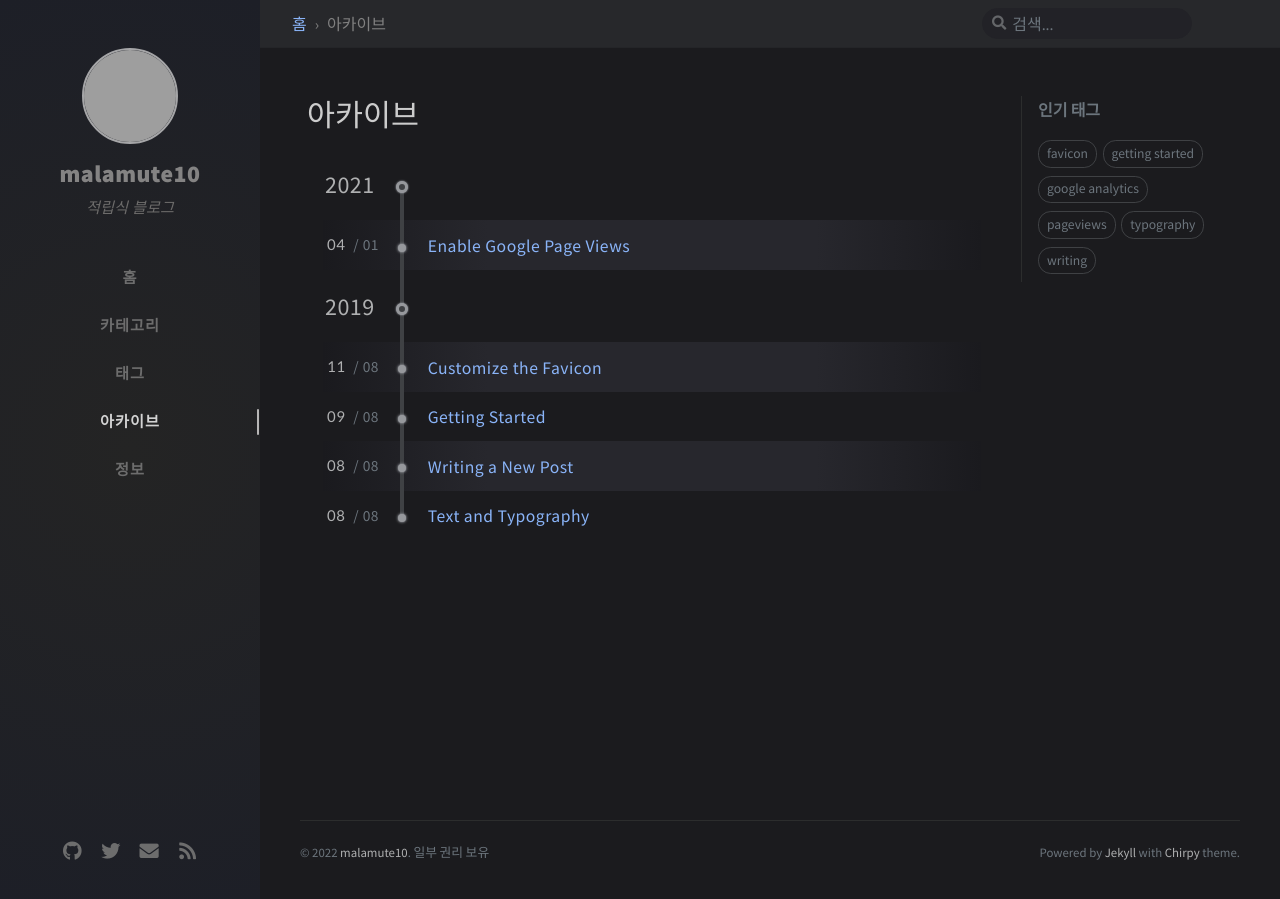
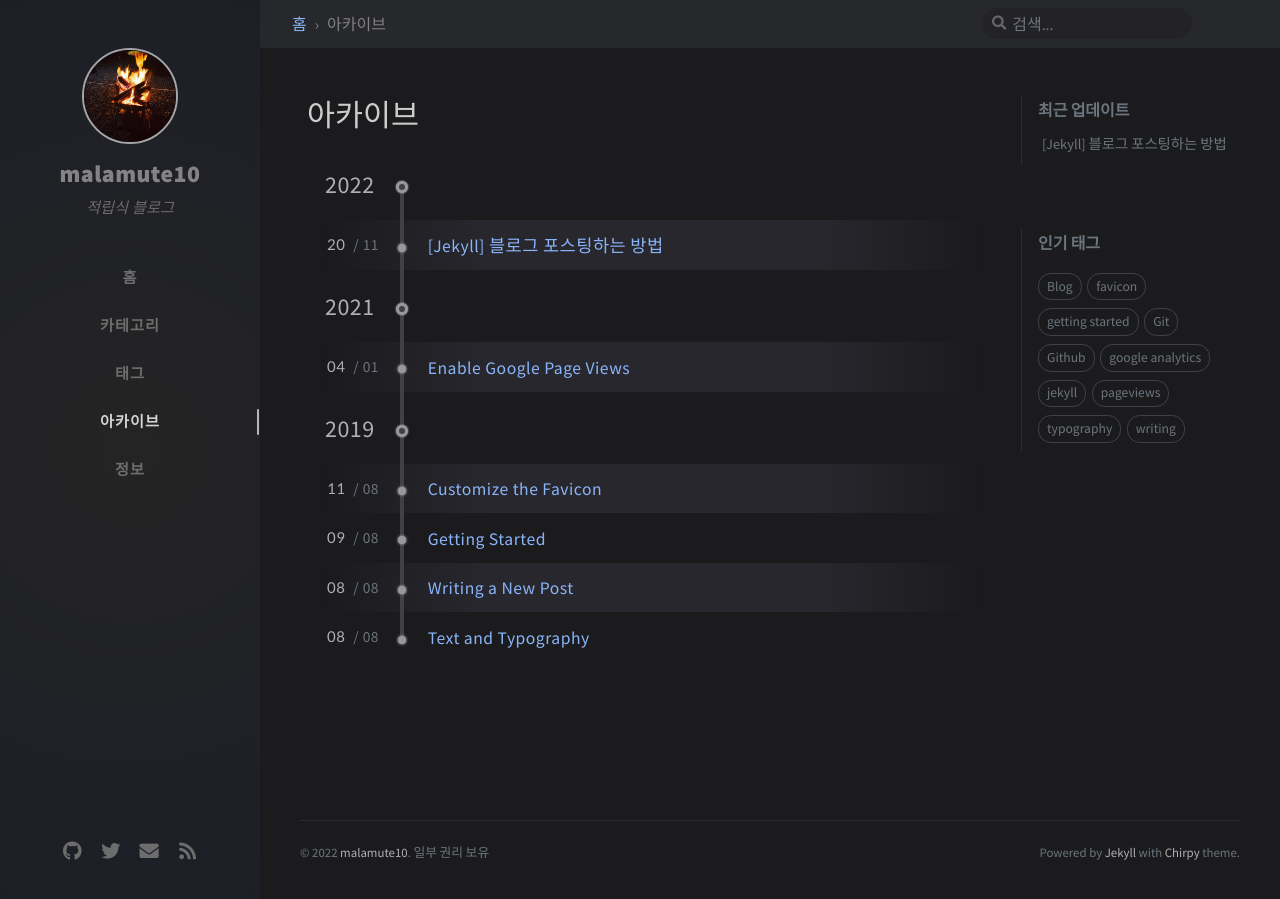
Before and after one commit to malamute10/malamute10.github.io, a Jekyll site: the page built from _tabs/archives.md, in a window 1280 px wide. Built offline with Jekyll 4.4.1, drawn with Linux system fonts in a browser that asks for light colours; nearby versions of some CDN libraries; comment, search, counter and statistics services are not loaded; grey boxes are pictures that could not be loaded.

Commit message:
설정 진행중

```diff
--- a/_config.yml
+++ b/_config.yml
@@ -78,7 +78,7 @@ theme_mode: dark  # [light|dark]
 img_cdn: ''
 
 # the avatar on sidebar, support local or CORS resources
-avatar: '/commons/avatar.jpg'
+avatar: 'profile.jpg'
 
 # boolean type, the global switch for ToC in posts.
 toc: true
--- /dev/null
+++ b/_posts/2022-11-20-test-page.md
@@ -0,0 +1,18 @@
+---
+title:  "[Jekyll] 블로그 포스팅하는 방법"
+excerpt: "md 파일에 마크다운 문법으로 작성하여 Github 원격 저장소에 업로드 해보자. 에디터는 Visual Studio code 사용! 로컬 서버에서 확인도 해보자. "
+
+categories:
+ - Blog
+
+tags:
+  - [Blog, jekyll, Github, Git]
+
+toc: true
+toc_sticky: true
+
+date: 2022-11-20
+last_modified_at: 2022-11-20
+---
+
+테스트 테스트 테스트
```
Also changed, not shown: profile.jpg (added).
